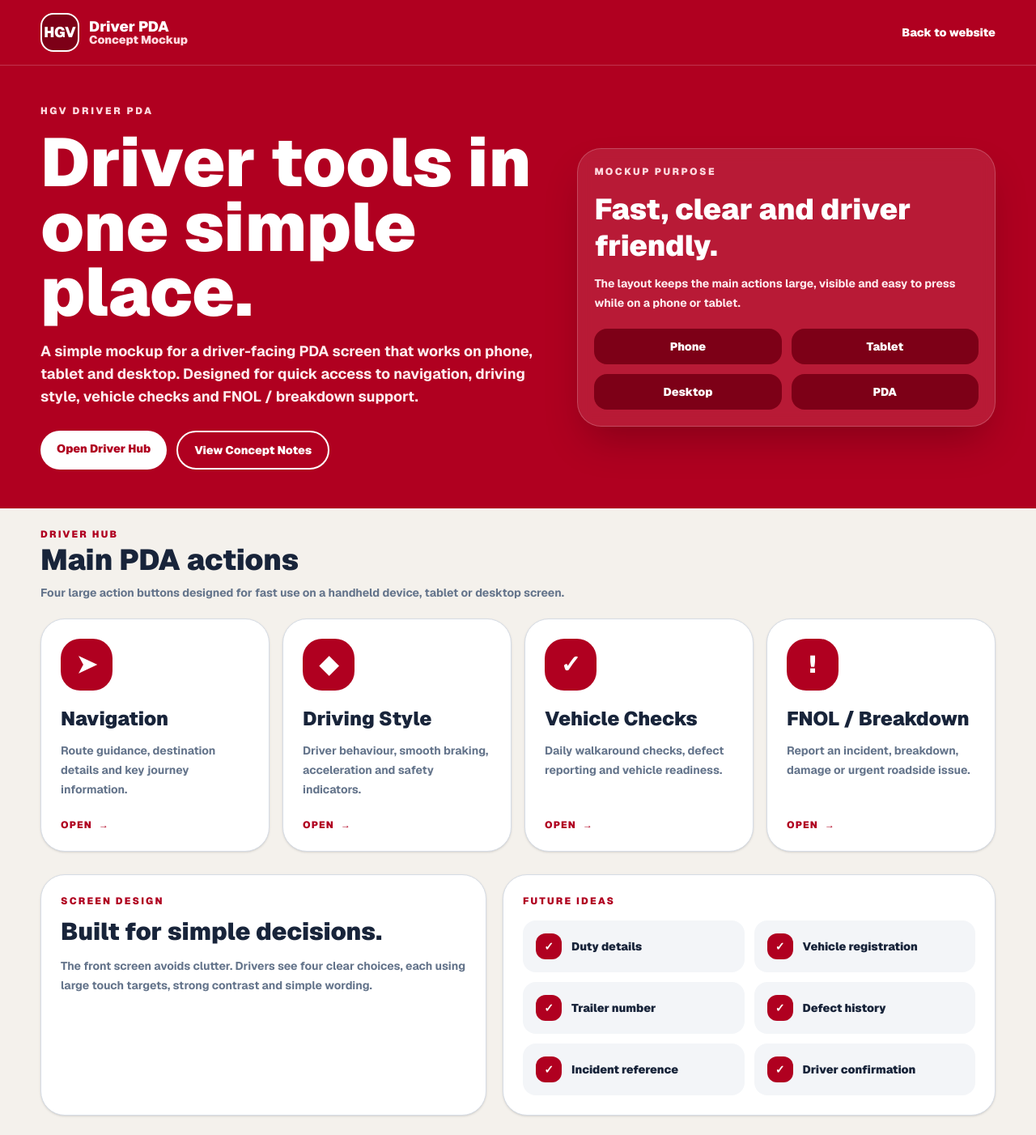
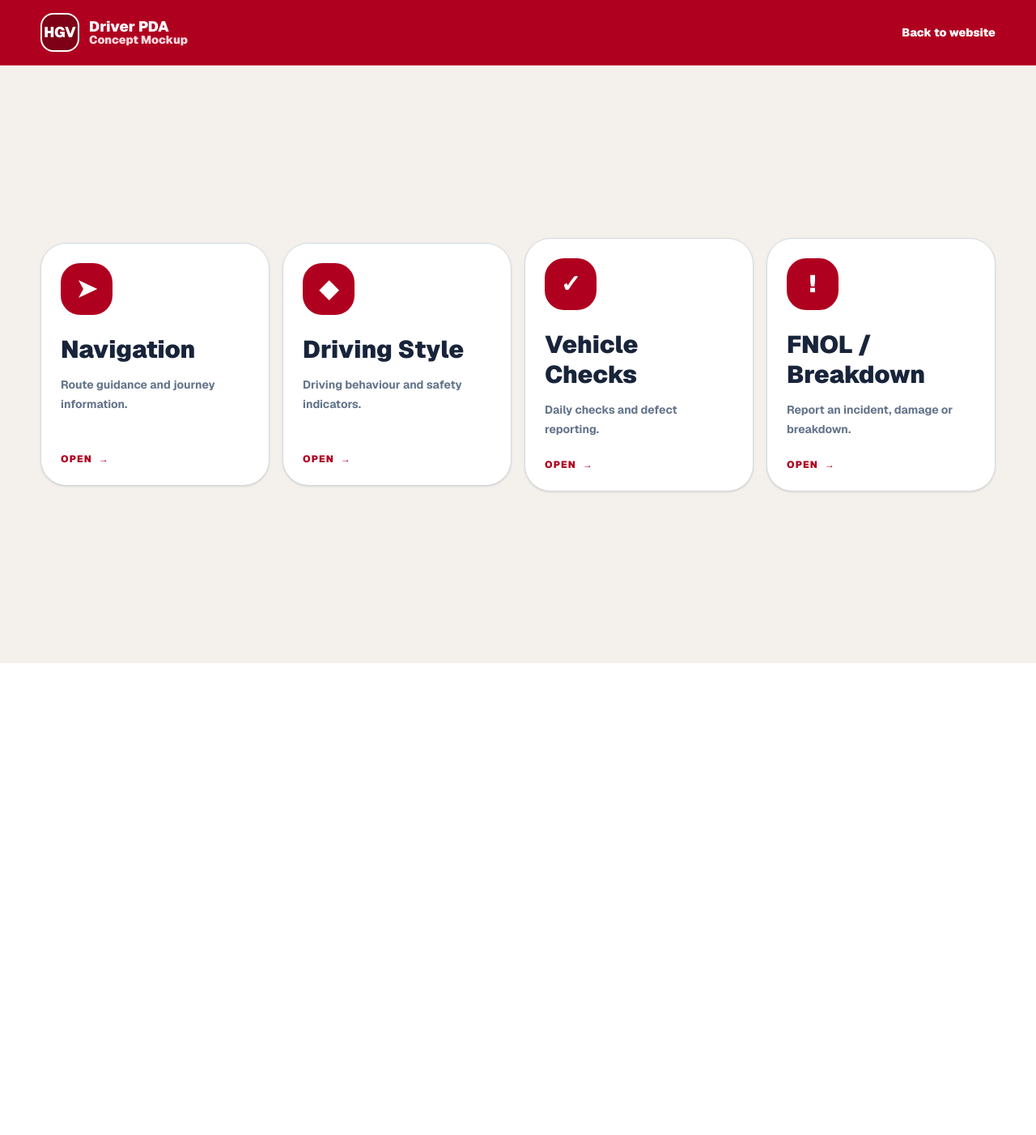
Before and after one commit to acannon76/rugby-league-supporter-web, a Next.js app: page /internal/app-ideas in a window 1280 px wide. Shown: the whole page at 81% size. After the commit the page ends 819 px from the top, so only its background shows below. Built offline with nearby package versions, Linux system fonts and the light colour scheme.

Commit message:
adding hidden page

```diff
--- a/src/app/internal/app-ideas/page.tsx
+++ b/src/app/internal/app-ideas/page.tsx
@@ -13,26 +13,26 @@ export const metadata: Metadata = {
 const appButtons = [
   {
     title: "Navigation",
-    text: "Route guidance, destination details and key journey information.",
-    href: "#navigation",
+    text: "Route guidance and journey information.",
+    href: "#",
     icon: "➤",
   },
   {
     title: "Driving Style",
-    text: "Driver behaviour, smooth braking, acceleration and safety indicators.",
-    href: "#driving-style",
+    text: "Driving behaviour and safety indicators.",
+    href: "#",
     icon: "◆",
   },
   {
     title: "Vehicle Checks",
-    text: "Daily walkaround checks, defect reporting and vehicle readiness.",
-    href: "#vehicle-checks",
+    text: "Daily checks and defect reporting.",
+    href: "#",
     icon: "✓",
   },
   {
     title: "FNOL / Breakdown",
-    text: "Report an incident, breakdown, damage or urgent roadside issue.",
-    href: "#fnol-breakdown",
+    text: "Report an incident, damage or breakdown.",
+    href: "#",
     icon: "!",
   },
 ];
@@ -63,82 +63,9 @@ export default function HgvDriverPdaMockupPage() {
         </div>
       </header>
 
-      <section className="bg-[#b00020] px-4 py-8 text-white sm:px-6 lg:px-10 lg:py-12">
-        <div className="mx-auto grid max-w-[1180px] gap-8 lg:grid-cols-[1.1fr_0.9fr] lg:items-center">
-          <div>
-            <p className="mb-4 text-xs font-black uppercase tracking-[0.22em] text-[#ffd9df]">
-              HGV Driver PDA
-            </p>
-
-            <h1 className="max-w-[820px] text-[44px] font-black leading-[0.95] sm:text-[68px] lg:text-[84px]">
-              Driver tools in one simple place.
-            </h1>
-
-            <p className="mt-5 max-w-[720px] text-base font-bold leading-7 text-[#ffecef] sm:text-lg">
-              A simple mockup for a driver-facing PDA screen that works on
-              phone, tablet and desktop. Designed for quick access to navigation,
-              driving style, vehicle checks and FNOL / breakdown support.
-            </p>
-
-            <div className="mt-7 flex flex-wrap gap-3">
-              <a
-                href="#driver-hub"
-                className="rounded-full bg-white px-5 py-3 text-sm font-black text-[#b00020] no-underline"
-              >
-                Open Driver Hub
-              </a>
-
-              <a
-                href="#concept-notes"
-                className="rounded-full border-2 border-white px-5 py-3 text-sm font-black text-white no-underline"
-              >
-                View Concept Notes
-              </a>
-            </div>
-          </div>
-
-          <section className="rounded-[30px] border border-white/20 bg-white/10 p-5 shadow-2xl backdrop-blur">
-            <p className="text-xs font-black uppercase tracking-[0.2em] text-[#ffd9df]">
-              Mockup Purpose
-            </p>
-
-            <h2 className="mt-4 text-3xl font-black leading-tight text-white sm:text-4xl">
-              Fast, clear and driver friendly.
-            </h2>
-
-            <p className="mt-3 text-sm font-bold leading-6 text-[#ffecef]">
-              The layout keeps the main actions large, visible and easy to press
-              while on a phone or tablet.
-            </p>
-
-            <div className="mt-5 grid grid-cols-2 gap-3">
-              <InfoPill label="Phone" />
-              <InfoPill label="Tablet" />
-              <InfoPill label="Desktop" />
-              <InfoPill label="PDA" />
-            </div>
-          </section>
-        </div>
-      </section>
-
-      <section id="driver-hub" className="px-4 py-6 sm:px-6 lg:px-10">
+      <section className="px-4 py-6 sm:px-6 lg:px-10">
         <div className="mx-auto max-w-[1180px]">
-          <div className="mb-5">
-            <p className="text-xs font-black uppercase tracking-[0.18em] text-[#b00020]">
-              Driver Hub
-            </p>
-
-            <h2 className="mt-1 text-3xl font-black text-[#18243a] sm:text-4xl">
-              Main PDA actions
-            </h2>
-
-            <p className="mt-2 max-w-[760px] text-sm font-bold leading-6 text-[#64748b]">
-              Four large action buttons designed for fast use on a handheld
-              device, tablet or desktop screen.
-            </p>
-          </div>
-
-          <section className="grid grid-cols-1 gap-4 sm:grid-cols-2 xl:grid-cols-4">
+          <section className="grid min-h-[calc(100vh-110px)] grid-cols-1 gap-4 sm:grid-cols-2 lg:grid-cols-4 lg:items-center">
             {appButtons.map((button) => (
               <ActionCard
                 key={button.title}
@@ -148,41 +75,6 @@ export default function HgvDriverPdaMockupPage() {
                 icon={button.icon}
               />
             ))}
-          </section>
-
-          <section
-            id="concept-notes"
-            className="mt-7 grid gap-5 lg:grid-cols-[0.95fr_1.05fr]"
-          >
-            <section className="rounded-[30px] border border-[#d6dce5] bg-white p-6 shadow-sm">
-              <p className="text-xs font-black uppercase tracking-[0.18em] text-[#b00020]">
-                Screen Design
-              </p>
-
-              <h2 className="mt-3 text-3xl font-black text-[#18243a]">
-                Built for simple decisions.
-              </h2>
-
-              <p className="mt-3 text-sm font-bold leading-6 text-[#64748b]">
-                The front screen avoids clutter. Drivers see four clear choices,
-                each using large touch targets, strong contrast and simple wording.
-              </p>
-            </section>
-
-            <section className="rounded-[30px] border border-[#d6dce5] bg-white p-6 shadow-sm">
-              <p className="text-xs font-black uppercase tracking-[0.18em] text-[#b00020]">
-                Future Ideas
-              </p>
-
-              <div className="mt-4 grid gap-3 sm:grid-cols-2">
-                <FeatureItem text="Duty details" />
-                <FeatureItem text="Vehicle registration" />
-                <FeatureItem text="Trailer number" />
-                <FeatureItem text="Defect history" />
-                <FeatureItem text="Incident reference" />
-                <FeatureItem text="Driver confirmation" />
-              </div>
-            </section>
           </section>
         </div>
       </section>
@@ -204,13 +96,13 @@ function ActionCard({
   return (
     <a
       href={href}
-      className="group flex min-h-[230px] flex-col rounded-[30px] border border-[#d6dce5] bg-white p-6 text-[#111] no-underline shadow-sm transition hover:-translate-y-1 hover:shadow-lg"
+      className="group flex min-h-[220px] flex-col rounded-[32px] border border-[#d6dce5] bg-white p-6 text-[#111] no-underline shadow-sm transition hover:-translate-y-1 hover:shadow-lg sm:min-h-[260px] lg:min-h-[300px]"
     >
-      <div className="mb-5 flex h-16 w-16 items-center justify-center rounded-3xl bg-[#b00020] text-3xl font-black text-white transition group-hover:bg-[#7d0017]">
+      <div className="mb-6 flex h-16 w-16 items-center justify-center rounded-3xl bg-[#b00020] text-3xl font-black text-white transition group-hover:bg-[#7d0017]">
         {icon}
       </div>
 
-      <h2 className="text-2xl font-black leading-tight text-[#18243a]">
+      <h2 className="text-3xl font-black leading-tight text-[#18243a]">
         {title}
       </h2>
 
@@ -224,23 +116,3 @@ function ActionCard({
     </a>
   );
 }
-
-function InfoPill({ label }: { label: string }) {
-  return (
-    <div className="rounded-2xl bg-[#7d0017] px-4 py-3 text-center text-sm font-black text-white">
-      {label}
-    </div>
-  );
-}
-
-function FeatureItem({ text }: { text: string }) {
-  return (
-    <div className="flex items-center gap-3 rounded-2xl bg-[#f3f5f8] p-4">
-      <div className="flex h-8 w-8 items-center justify-center rounded-xl bg-[#b00020] text-sm font-black text-white">
-        ✓
-      </div>
-
-      <p className="text-sm font-black text-[#18243a]">{text}</p>
-    </div>
-  );
-}
```
